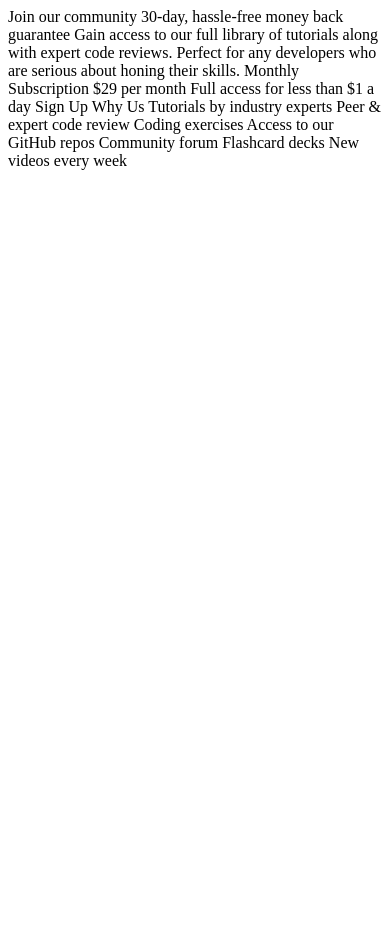
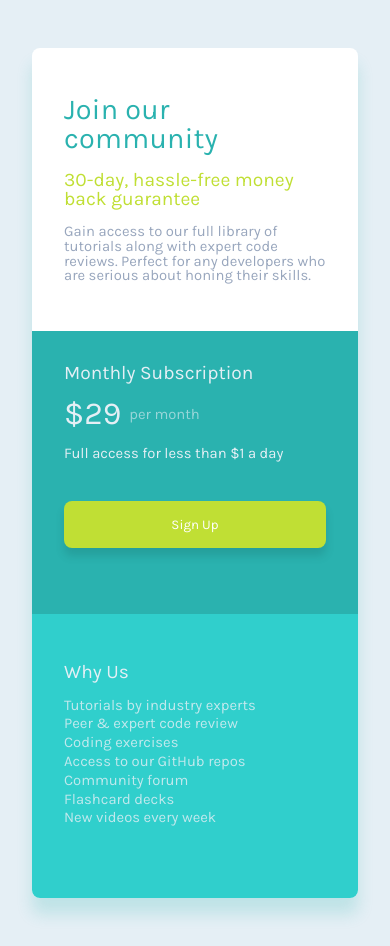
Before and after one commit to FernJBatista/Single-Price-Grid-Component, a plain HTML site: page index.html in a window 390 px wide. Before the commit the page ends 844 px from the top, so only its background shows below. Drawn offline with Linux system fonts and the light colour scheme.

Commit message:
Updated styles for mobile

```diff
--- a/CSS/styles.scss
+++ b/CSS/styles.scss
@@ -0,0 +1,302 @@
+html,
+body,
+div,
+span,
+applet,
+object,
+iframe,
+h1,
+h2,
+h3,
+h4,
+h5,
+h6,
+p,
+blockquote,
+pre,
+a,
+abbr,
+acronym,
+address,
+big,
+cite,
+code,
+del,
+dfn,
+em,
+img,
+ins,
+kbd,
+q,
+s,
+samp,
+small,
+strike,
+strong,
+sub,
+sup,
+tt,
+var,
+b,
+u,
+i,
+center,
+dl,
+dt,
+dd,
+ol,
+ul,
+li,
+fieldset,
+form,
+label,
+legend,
+table,
+caption,
+tbody,
+tfoot,
+thead,
+tr,
+th,
+td,
+article,
+aside,
+canvas,
+details,
+embed,
+figure,
+figcaption,
+footer,
+header,
+hgroup,
+menu,
+nav,
+output,
+ruby,
+section,
+summary,
+time,
+mark,
+audio,
+video {
+    margin: 0;
+    padding: 0;
+    border: 0;
+    font-size: 100%;
+    font: inherit;
+    vertical-align: baseline;
+}
+/* HTML5 display-role reset for older browsers */
+article,
+aside,
+details,
+figcaption,
+figure,
+footer,
+header,
+hgroup,
+menu,
+nav,
+section {
+    display: block;
+}
+body {
+    line-height: 1;
+}
+ol,
+ul {
+    list-style: none;
+}
+blockquote,
+q {
+    quotes: none;
+}
+blockquote:before,
+blockquote:after,
+q:before,
+q:after {
+    content: '';
+    content: none;
+}
+table {
+    border-collapse: collapse;
+    border-spacing: 0;
+}
+
+////////////////////////////////////////////////////////////
+////////////////////////////////////////////////////////////
+/// Proyect Stylign Starts Here
+////////////////////////////////////////////////////////////
+///
+
+* {
+    font-family: Karla, Arial, Helvetica, sans-serif;
+}
+:root {
+    // Primary
+    --Cyan: hsl(179, 62%, 43%);
+    --Bright-Yellow: hsl(71, 73%, 54%);
+
+    // Neutral
+    --Light-Gray: hsl(204, 43%, 93%);
+    --Grayish-Blue: hsl(218, 22%, 67%);
+}
+
+body {
+    display: flex;
+    min-height: 100vh;
+    background-color: var(--Light-Gray);
+}
+
+main {
+    margin: auto;
+    display: grid;
+    grid-template-columns: 1fr 1fr;
+    grid-template-rows: max-content 1fr;
+    max-width: 36rem;
+    border-radius: 0.5rem;
+    background-color: white;
+    box-shadow: 0 1rem 1rem hsla(179, 62%, 43%, 0.2);
+    overflow: hidden;
+
+    header {
+        grid-row-start: 1;
+        grid-row-end: 2;
+        grid-column-start: 1;
+        grid-column-end: 3;
+        gap: 1rem;
+        padding: 3rem 2rem;
+
+        h1 {
+            font-size: 1.8rem;
+            color: var(--Cyan);
+            letter-spacing: 0.015rem;
+            margin-bottom: 1rem;
+        }
+
+        h2 {
+            font-size: 1.2rem;
+            color: var(--Bright-Yellow);
+            margin-bottom: 1rem;
+        }
+
+        p {
+            font-size: 0.925rem;
+            color: var(--Grayish-Blue);
+        }
+    }
+
+    section.col1 {
+        grid-column-start: 1;
+        grid-column-end: 2;
+        grid-row-start: 2;
+        grid-row-end: 3;
+        padding: 2rem;
+        background-color: var(--Cyan);
+
+        h2 {
+            font-size: 1.2rem;
+            color: var(--Light-Gray);
+            margin-bottom: 1rem;
+        }
+
+        div {
+            display: flex;
+            flex-direction: row;
+            align-items: center;
+            gap: 0.5rem;
+            margin-bottom: 1rem;
+
+            h3 {
+                font-size: 2rem;
+                color: var(--Light-Gray);
+            }
+
+            p {
+                color: hsla(204, 43%, 93%, 0.6);
+                margin: 0;
+            }
+        }
+
+        p {
+            font-size: 0.925rem;
+            color: var(--Light-Gray);
+            margin-bottom: 2.5rem;
+        }
+
+        button {
+            background-color: var(--Bright-Yellow);
+            color: white;
+            width: 100%;
+            padding: 1rem;
+            border-radius: 0.5rem;
+            border: 0;
+            text-align: center;
+            box-shadow: 0 0.5rem 0.5rem hsla(179, 62%, 20%, 0.2);
+            transition: 0.4s;
+        }
+
+        button:hover {
+            background-color: white;
+            color: var(--Bright-Yellow);
+        }
+    }
+
+    section.col2 {
+        grid-column-start: 2;
+        grid-column-end: 3;
+        grid-row-start: 2;
+        grid-row-end: 3;
+        padding: 2rem;
+        background-color: hsl(179, 62%, 50%);
+
+        h2 {
+            font-size: 1.2rem;
+            color: var(--Light-Gray);
+            margin: 1rem 0;
+        }
+
+        ul {
+            text-decoration: none;
+
+            li {
+                text-decoration: none;
+                font-size: 0.925rem;
+                color: hsla(204, 43%, 93%, 0.8);
+                margin-bottom: 0.25rem;
+            }
+        }
+    }
+}
+
+@media (max-width: 478px) {
+    body {
+        padding: 3rem 2rem;
+    }
+    main {
+        display: grid;
+        grid-template-columns: 1fr;
+        grid-template-rows: 1fr 1fr 1fr;
+
+        header {
+            grid-row-start: 1;
+            grid-row-end: 2;
+            grid-column-start: 1;
+            grid-column-end: 2;
+        }
+
+        section.col1 {
+            grid-row-start: 2;
+            grid-row-end: 3;
+            grid-column-start: 1;
+            grid-column-end: 2;
+        }
+
+        section.col2 {
+            grid-row-start: 3;
+            grid-row-end: 4;
+            grid-column-start: 1;
+            grid-column-end: 2;
+        }
+    }
+}
--- a/index.html
+++ b/index.html
@@ -3,6 +3,13 @@
 <head>
   <meta charset="UTF-8">
   <meta name="viewport" content="width=device-width, initial-scale=1.0"> <!-- displays site properly based on user's device -->
+
+  <!-- Karla Font -->
+  <link rel="preconnect" href="https://fonts.googleapis.com">
+  <link rel="preconnect" href="https://fonts.gstatic.com" crossorigin>
+  <link href="https://fonts.googleapis.com/css2?family=Karla:ital,wght@0,200..800;1,200..800&display=swap" rel="stylesheet">
+
+  <link rel="stylesheet" href="./CSS/styles.css">
 
   <link rel="icon" type="image/png" sizes="32x32" href="./images/favicon-32x32.png">
 
@@ -10,31 +17,53 @@
 
 </head>
 <body>
-  Join our community
 
-  30-day, hassle-free money back guarantee
+  <main>
 
-  Gain access to our full library of tutorials along with expert code reviews.
-  Perfect for any developers who are serious about honing their skills.
+    <header>
 
-  Monthly Subscription
+      <h1>Join our community</h1>
 
-  &dollar;29 per month
+      <h2>30-day, hassle-free money back guarantee</h2>
 
-  Full access for less than &dollar;1 a day
+      <p>Gain access to our full library of tutorials along with expert code reviews.
+      Perfect for any developers who are serious about honing their skills.</p>
 
-  Sign Up
+    </header>
 
-  Why Us
 
-  Tutorials by industry experts
-  Peer &amp; expert code review
-  Coding exercises
-  Access to our GitHub repos
-  Community forum
-  Flashcard decks
-  New videos every week
+    <section class="col1">
 
+      <h2>Monthly Subscription</h2>
+
+      <div>
+        <h3>&dollar;29</h3>
+        <p>per month</p>
+      </div>
+
+      <p>Full access for less than &dollar;1 a day</p>
+
+      <button>Sign Up</button>
+
+    </section>
+
+    <section class="col2">
+
+      <h2>Why Us</h2>
+
+      <ul>
+        <li>Tutorials by industry experts</li>
+        <li>Peer &amp; expert code review</li>
+        <li>Coding exercises</li>
+        <li>Access to our GitHub repos</li>
+        <li>Community forum</li>
+        <li>Flashcard decks</li>
+        <li>New videos every week</li>
+      </ul>
+
+    </section>
+
+  </main>
 
 </body>
 </html>
```
Also changed, not shown: CSS/styles.css, 1 other file.
